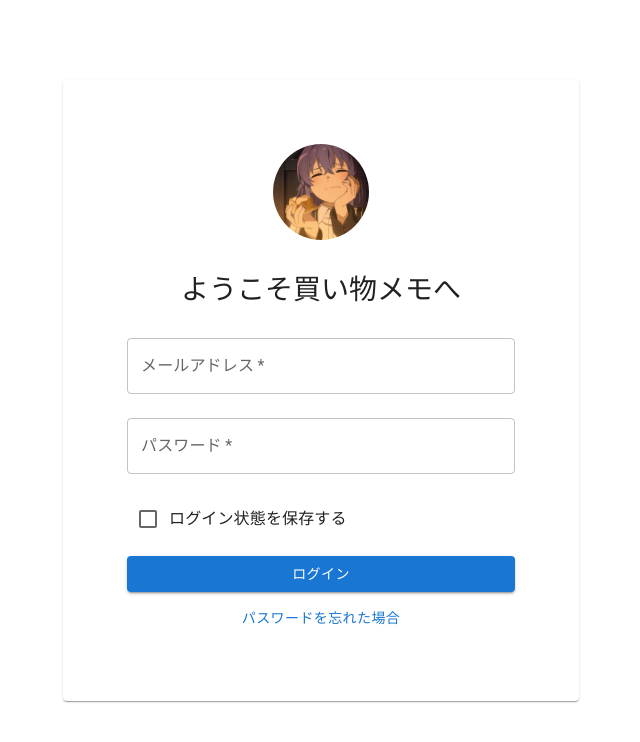
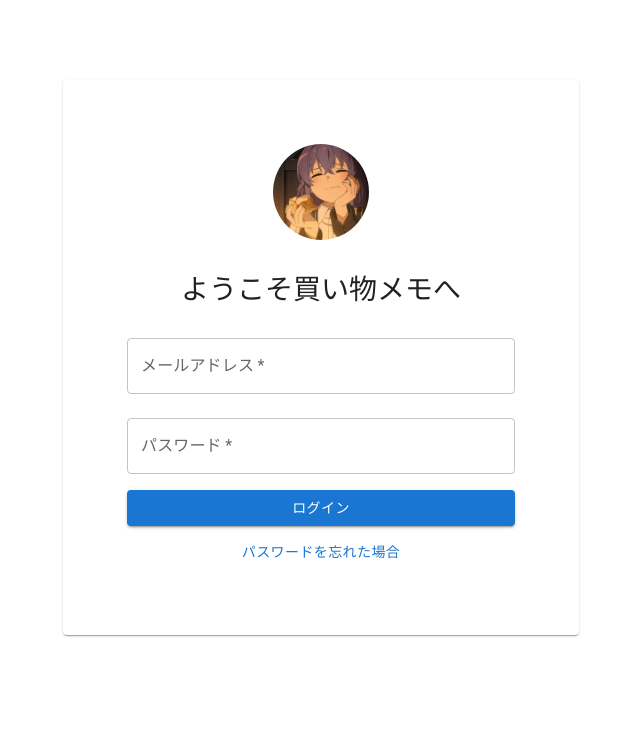
Before and after one commit to sigunamu226/shopping-list, a React (Create React App) app: page /login in a window 1280 px wide. Shown: the top 742 px of the page, without its empty margins (319-959 px from the left). Built offline with nearby package versions, Linux system fonts and the light colour scheme; no server answers.

Commit message:
ログイン状態保存のチェックボックスを削除

```diff
--- a/src/components/Login.tsx
+++ b/src/components/Login.tsx
@@ -1,26 +1,18 @@
-import {
-  Avatar,
-  Button,
-  Checkbox,
-  FormControlLabel,
-  Paper,
-  Stack,
-  TextField,
-} from "@mui/material";
+import { Avatar, Button, Paper, Stack, TextField } from "@mui/material";
+import { signInWithEmailAndPassword } from "firebase/auth";
 import React, { useState } from "react";
 import { Container, Form } from "react-bootstrap";
+import { useNavigate } from "react-router-dom";
 import Image from "../asset/image/bandicam-2021-02-02-21-19-47-932.jpg";
+import { auth } from "../firebase.js";
+import { IError, ILogin, InputType } from "../interfaces/login";
 import {
   initError,
   initLogin,
   onCheckValidation,
   serviceOnChangeInput,
 } from "../services/login";
-import { auth } from "../firebase.js";
-import { signInWithEmailAndPassword } from "firebase/auth";
 import "./signup.scss";
-import { IError, ILogin, InputType } from "../interfaces/login";
-import { useNavigate } from "react-router-dom";
 
 const Login: React.FC = () => {
   const navigate = useNavigate();
@@ -91,10 +83,6 @@ const Login: React.FC = () => {
                 onChangeInput(InputType.PASS, e);
               }}
             />
-            <FormControlLabel
-              control={<Checkbox />}
-              label="ログイン状態を保存する"
-            />
           </Stack>
           <Button
             className="mt-3"
```
